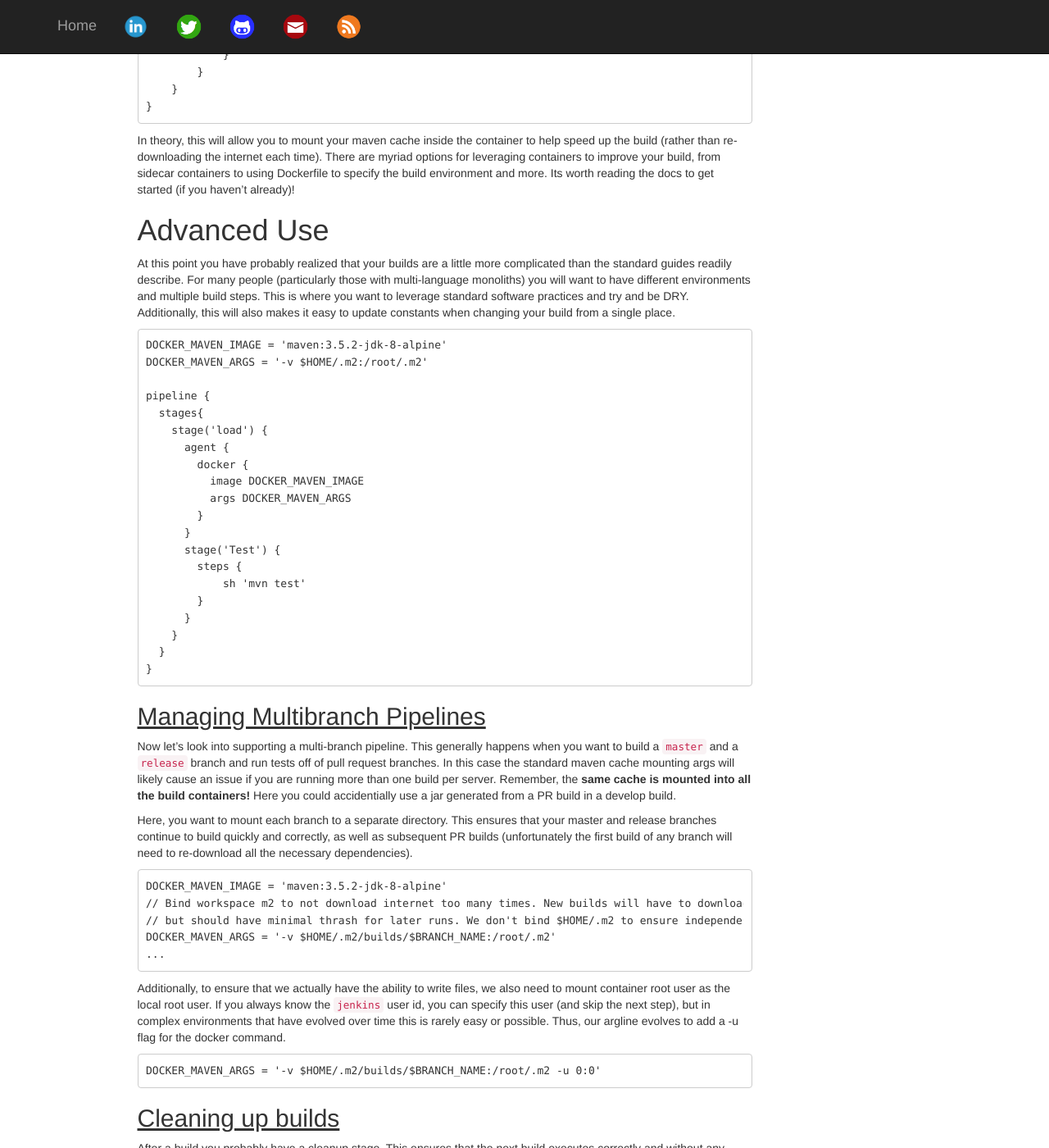
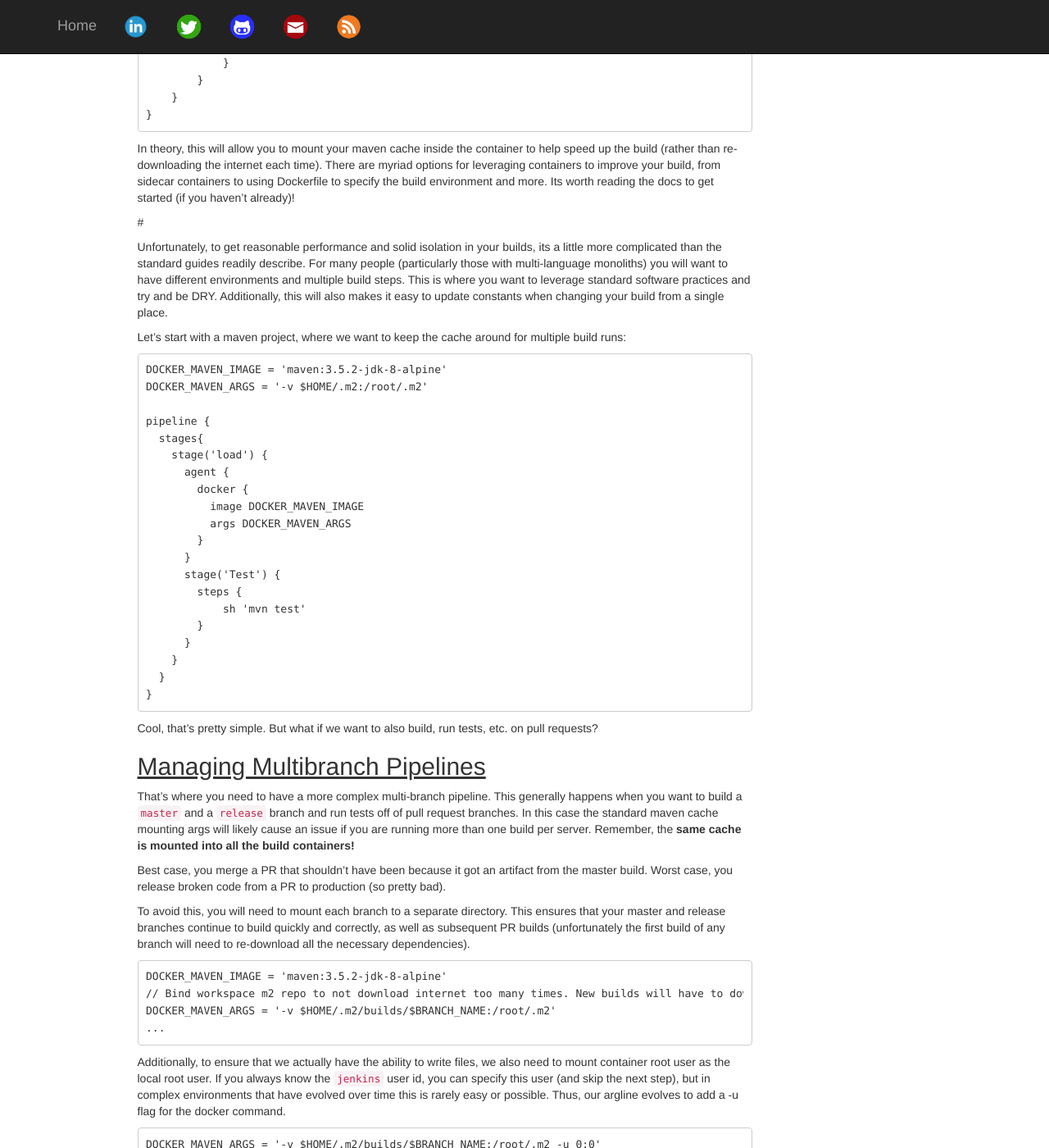
Before and after one commit to jyates/jyates.github.com, a Jekyll site: the page built from _posts/2018-09-16-dockerizing-jenkins-maven-builds.md, in a window 1280 px wide and 1400 px high, scrolled down 572 px. Shown: the whole window at 82% size. Built offline with Jekyll 4.4.1, drawn with Linux system fonts in a browser that asks for light colours; nearby versions of some CDN libraries; library files that are not in the unit come from our copies; comment, search, counter and statistics services are not loaded; some of the changed text lies outside the part shown.

Commit message:
Rolling back latest jenkins post

````diff
--- a/_posts/2018-09-16-dockerizing-jenkins-maven-builds.md
+++ b/_posts/2018-09-16-dockerizing-jenkins-maven-builds.md
@@ -6,7 +6,9 @@
 tags: docker, maven, jenkins, build, bug, root, cannot delete
 ---
 
-Many legacy build pipelines leverage Jenkins. If you get lucky, you will at least find the time to move to a [Jenkinsfile](https://jenkins.io/doc/book/pipeline/jenkinsfile/) - the same power as Jenkins, but now actually codified, rather than fragile point and click. With modernized pipelines you might want to also consider running your builds inside Docker containers. This has the advantage that the build environment can match the develop environment can match the production environment.
+Many legacy build pipelines leverage Jenkins. If you get lucky, you will at least find the time to move to a [Jenkinsfile](https://jenkins.io/doc/book/pipeline/jenkinsfile/) - the same power as Jenkins, but now actually codified, rather than fragile point and click.
+
+As apps start to move to containers, you will probably want to also run your buildsn inside Docker containers. This has the advantage that the build environment can match the develop environment can match the production environment.
 
 # Standard Use
 
@@ -33,9 +35,11 @@
 
 In theory, this will allow you to mount your maven cache inside the container to help speed up the build (rather than re-downloading the internet each time). There are myriad options for leveraging containers to improve your build, from sidecar containers to using Dockerfile to specify the build environment and more. Its worth reading the docs to get started (if you haven't already)!
 
-# Advanced Use
+#
 
-At this point you have probably realized that your builds are a little more complicated than the standard guides readily describe. For many people (particularly those with multi-language monoliths) you will want to have different environments and multiple build steps. This is where you want to leverage standard software practices and try and be DRY. Additionally, this will also makes it easy to update constants when changing your build from a single place.
+Unfortunately, to get reasonable performance and solid isolation in your builds, its a little more complicated than the standard guides readily describe. For many people (particularly those with multi-language monoliths) you will want to have different environments and multiple build steps. This is where you want to leverage standard software practices and try and be DRY. Additionally, this will also makes it easy to update constants when changing your build from a single place.
+
+Let's start with a maven project, where we want to keep the cache around for multiple build runs:
 
 ```
 DOCKER_MAVEN_IMAGE = 'maven:3.5.2-jdk-8-alpine'
@@ -60,16 +64,19 @@
 }
 ```
 
+Cool, that's pretty simple. But what if we want to also build, run tests, etc. on pull requests?
+
 ## Managing Multibranch Pipelines
 
-Now let's look into supporting a multi-branch pipeline. This generally happens when you want to build a `master` and a `release` branch and run tests off of pull request branches. In this case the standard maven cache mounting args will likely cause an issue if you are running more than one build per server. Remember, the **same cache is mounted into all the build containers!** Here you could accidentially use a jar generated from a PR build in a develop build.
+That's where you need to have a more complex multi-branch pipeline. This generally happens when you want to build a `master` and a `release` branch and run tests off of pull request branches. In this case the standard maven cache mounting args will likely cause an issue if you are running more than one build per server. Remember, the **same cache is mounted into all the build containers!**
 
-Here, you want to mount each branch to a separate directory. This ensures that your master and release branches continue to build quickly and correctly, as well as subsequent PR builds (unfortunately the first build of any branch will need to re-download all the necessary dependencies).
+Best case, you merge a PR that shouldn't have been because it got an artifact from the master build. Worst case, you release broken code from a PR to production (so pretty bad).
+
+To avoid this, you will need to mount each branch to a separate directory. This ensures that your master and release branches continue to build quickly and correctly, as well as subsequent PR builds (unfortunately the first build of any branch will need to re-download all the necessary dependencies).
 
 ```
 DOCKER_MAVEN_IMAGE = 'maven:3.5.2-jdk-8-alpine'
-// Bind workspace m2 to not download internet too many times. New builds will have to download jars once,
-// but should have minimal thrash for later runs. We don't bind $HOME/.m2 to ensure independence across builds
+// Bind workspace m2 repo to not download internet too many times. New builds will have to download jars once, but should have minimal thrash for later runs. We don't bind $HOME/.m2 to ensure independence across builds
 DOCKER_MAVEN_ARGS = '-v $HOME/.m2/builds/$BRANCH_NAME:/root/.m2'
 ...
 ```
@@ -84,7 +91,7 @@
 
 After a build you probably have a cleanup stage. This ensures that the next build executes correctly and without any leftover state. This can be a problem as the image runs as the root user, and because of the way containers are run the files generated will also be root owned, so they will not be able to be deleted by the Jenkins process!
 
-To get around this you should make sure to run a maven clean command after your stage. The end result of all this tuning would look like
+To get around this you should make sure to run a maven clean command after your stage. The end result of all this tuning would look like:
 
 ```
 DOCKER_MAVEN_IMAGE = 'maven:3.5.2-jdk-8-alpine'
````
Also changed, not shown: _posts/2019-03-03-dockerizing-jenkins-maven-builds.md (deleted, +0 -145 lines).
